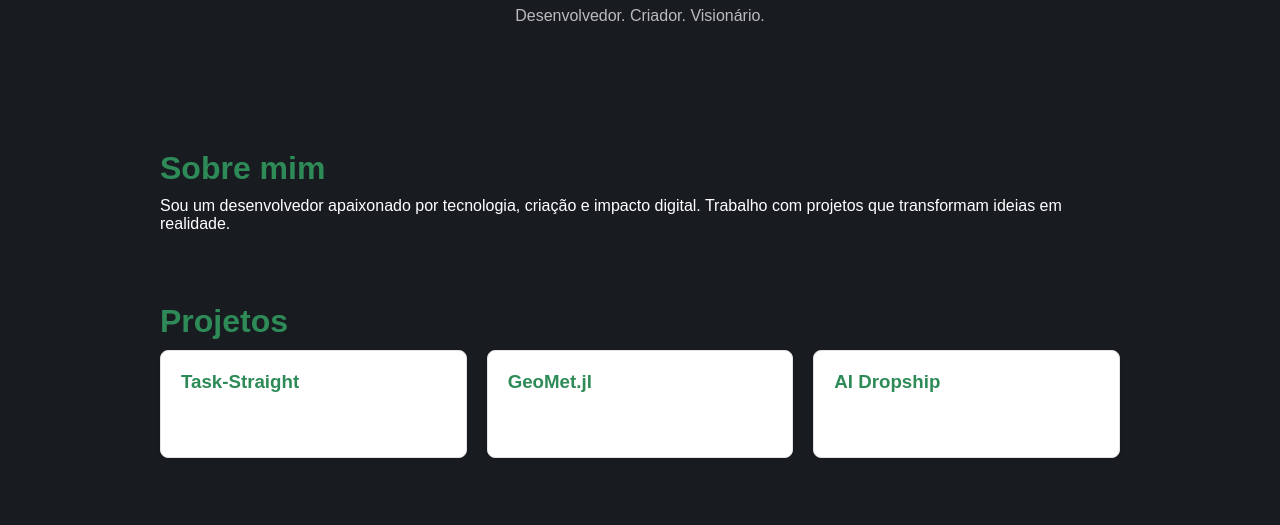
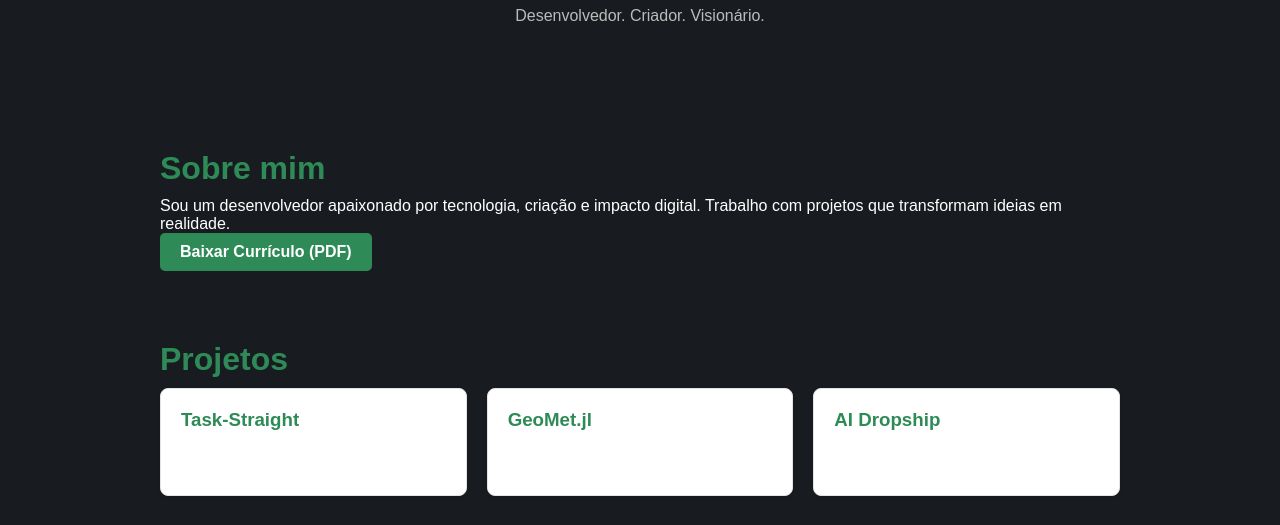
Before and after one commit to JoaoVGuerra06/Curriculojv, a plain HTML site: page index.html in a window 1280 px wide. Shown: the part 265-790 px from the top of the page. Drawn offline with Linux system fonts and the light colour scheme; a web font is replaced by a local one.

Commit message:
Atualizar o index.html

```diff
--- a/index.html
+++ b/index.html
@@ -31,7 +31,7 @@
     <div class="container">
       <h2>Sobre mim</h2>
       <p>Sou um desenvolvedor apaixonado por tecnologia, criação e impacto digital. Trabalho com projetos que transformam ideias em realidade.</p>
-    </div>
+      <a class="btn" href="Blue Simple Professional CV Resume.pdf.pdf" download>Baixar Currículo (PDF)</a>
   </section>
 
   <section id="projetos">
```
